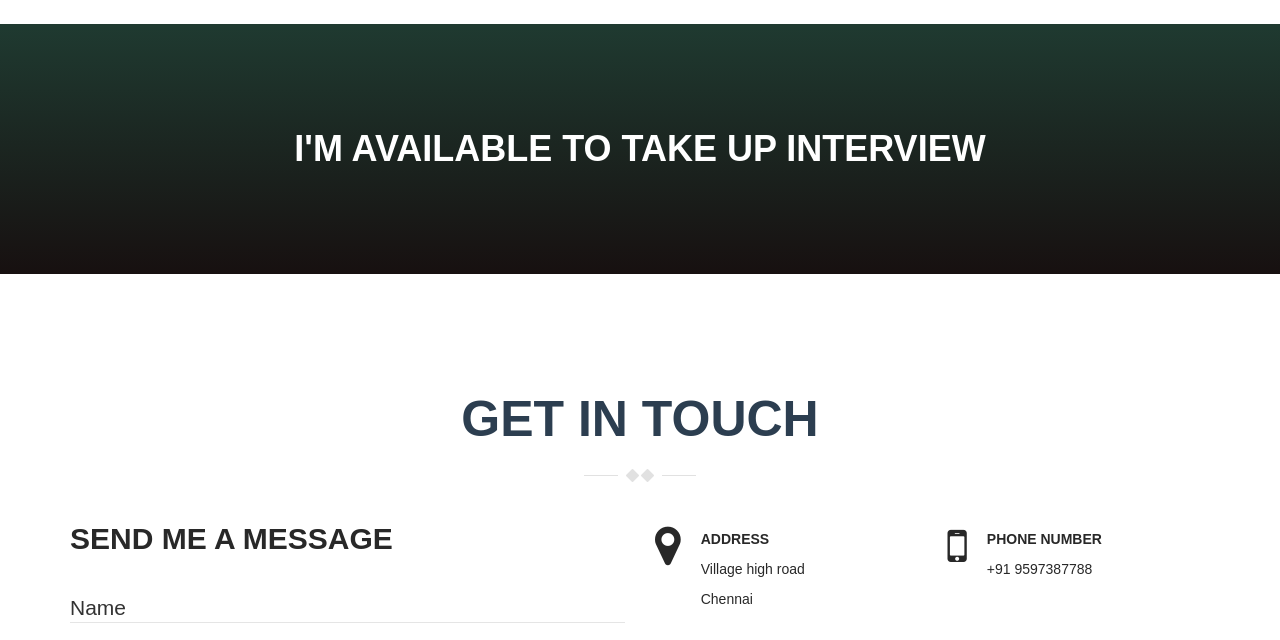
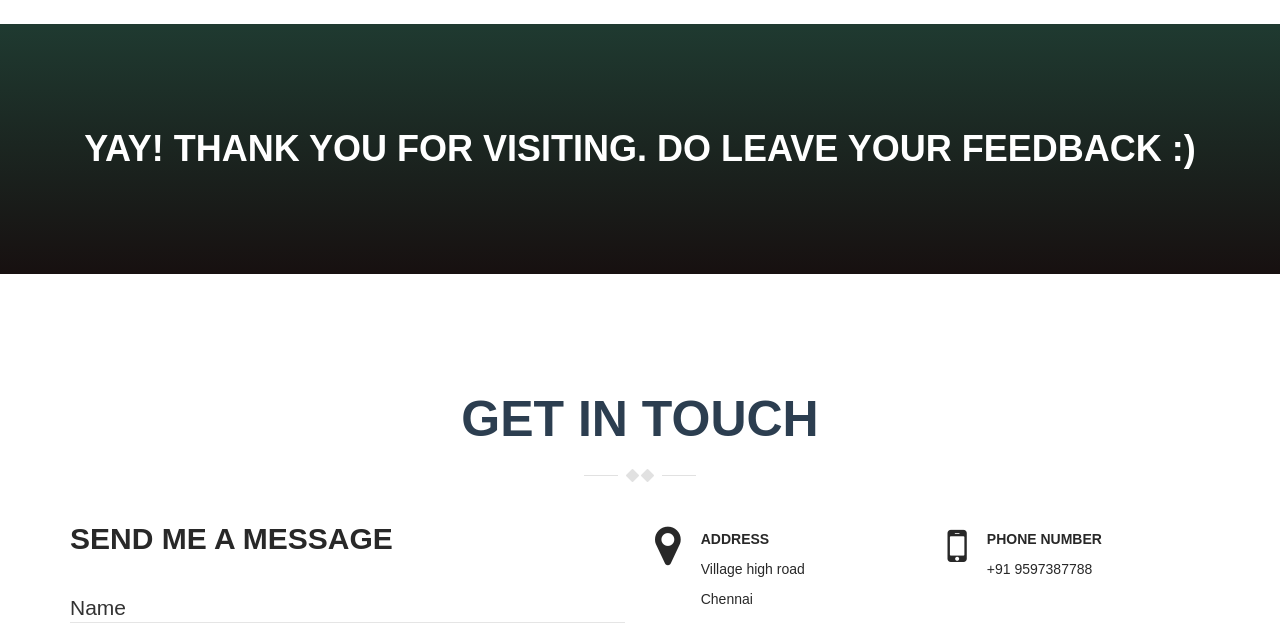
Before and after one commit to vijayatm/iamv, a plain HTML site: page index.html in a window 1280 px wide. Shown: the part 5260-5900 px from the top of the page. Drawn offline with Linux system fonts and the light colour scheme; some packages are replaced by stand-ins of ours.

Commit message:
Update index.html
updated last message for users

```diff
--- a/index.html
+++ b/index.html
@@ -513,7 +513,7 @@
 				<div class="container">
 					<div class="row">
 						<div class="col-md-12">
-							<h2>I'm available to take up Interview</h2>
+							<h2>Yay! Thank you for visiting. Do leave your feedback :)</h2>
 						</div><!-- /.col-md-12 -->
 					</div><!-- /.row -->
 				</div><!-- /.container -->
```
